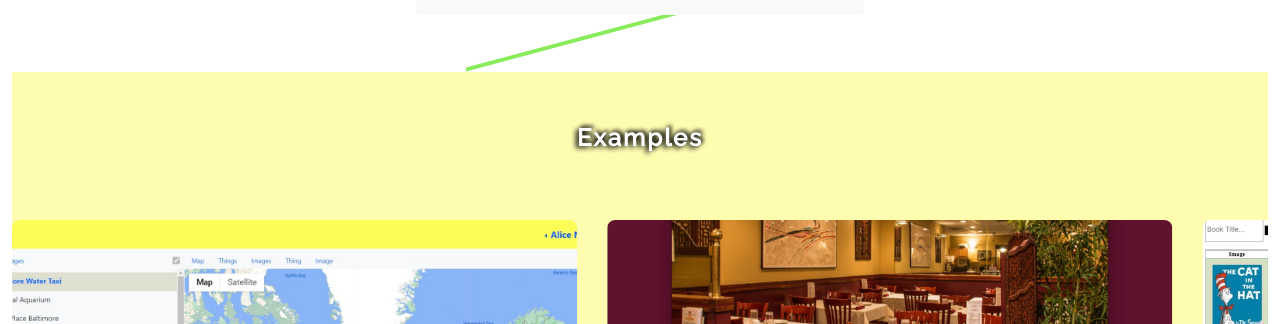
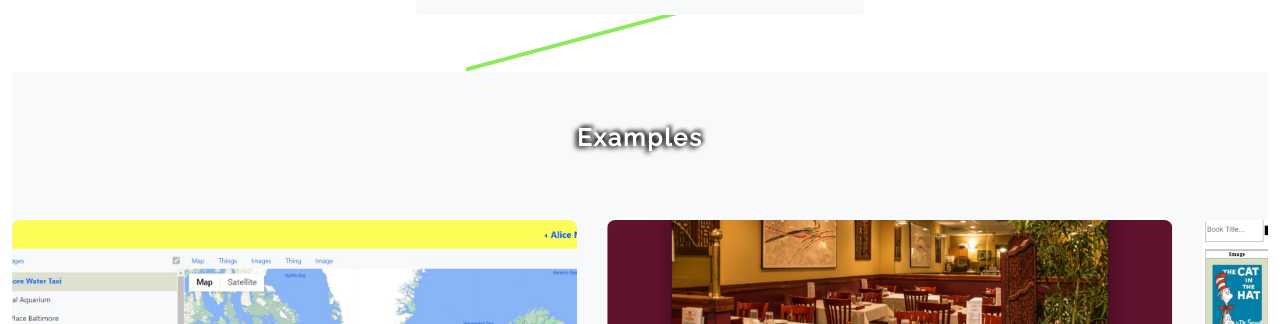
Before and after one commit to KseniiaMarkiv/my_cv-portfolio, a plain HTML site: page index.html in a window 1280 px wide. Shown: the part 3813-4137 px from the top of the page. Drawn offline with nearby package versions, Linux system fonts and the light colour scheme.

Commit message:
Change color section

```diff
--- a/css/content.css
+++ b/css/content.css
@@ -3,7 +3,11 @@
 .examples {
     margin-top: 6rem;
     height: 36rem;
-    background-color: #faf7436c;
+    /* background-color: #faf7436c; */
+}
+
+#sectionExamples {
+    background-color: #dce2e93a;
 }
 
 .cell {
```
